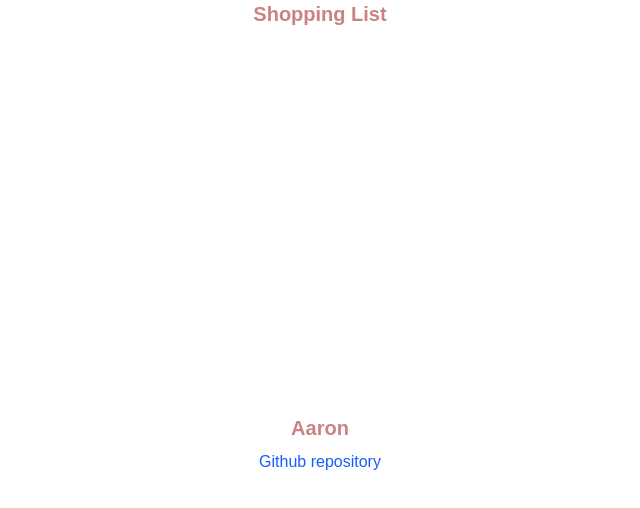
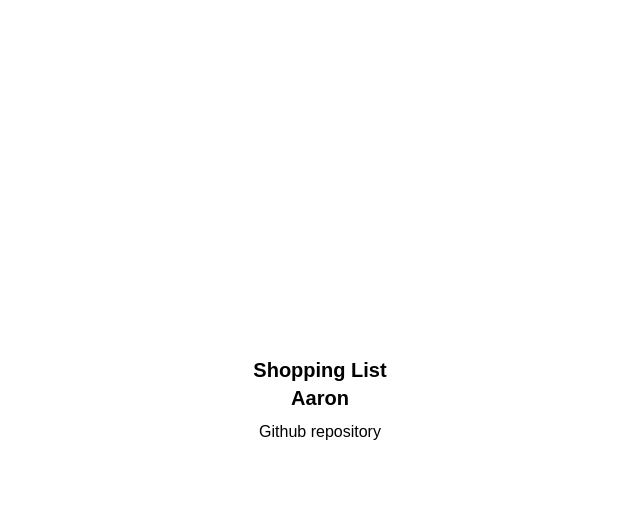
Before and after one commit to aaron-reid19/cprg306-assignments, a Next.js app: page /week-2 in a window 1280 px wide. Shown: the top 508 px of the page, without its empty margins (320-960 px from the left). Built offline with nearby package versions, Linux system fonts and the light colour scheme.

Commit message:
Made Some style changes

```diff
--- a/app/globals.css
+++ b/app/globals.css
@@ -2,7 +2,7 @@
 
 :root {
   --background: #ffffff;
-  --foreground: #ca8282;
+  --foreground: #171717;
 }
 
 @theme inline {
@@ -14,7 +14,7 @@
 
 @media (prefers-color-scheme: dark) {
   :root {
-    --background: #662828;
+    --background: #0a0a0a;
     --foreground: #ededed;
   }
 }
--- a/app/page.js
+++ b/app/page.js
@@ -1,13 +1,12 @@
-import Page from "./week-2/page";
+
 import Link from "next/link";
 export default function Home() {
   return (
-    <main >
+    <main className="bg-blue-900">
       <h1>CPRG 306: Web Development 2 - Assignments</h1>
     <p>
       <Link href="/week-2">Week 2 Assignment </Link>
     </p>
     </main>
-
   );
 }
--- a/app/week-2/page.js
+++ b/app/week-2/page.js
@@ -1,11 +1,11 @@
 import StudentInfo from "./studentinfo";
 
 export default function Page() {
+
   return (
-    <main className="flex min-h-screen flex-col items-center justify-center">
-      <h1 className="mb-4 text-xl font-semibold">Shopping List</h1>
-
+    <section className="flex min-h-screen items-center flex-col justify-center">
+      <h1 className="text-xl font-semibold text-black">Shopping List</h1>
       <StudentInfo />
-    </main>
+    </section>
   );
 }
--- a/app/week-2/studentinfo.js
+++ b/app/week-2/studentinfo.js
@@ -1,10 +1,10 @@
 import Link from "next/link";
 export default function StudentInfo(){
     return(
-    <section className="flex min-h-screen items-center flex-col justify-center">
-        <h2 className="text-xl font-semibold">Aaron</h2>
-        <p className="mt-2">
-            <Link href="https://github.com/aaron-reid19/cprg306-assignments" className="text-blue-600 hover:underline">
+    <section className="flex min-m-screen items-center flex-col justify-center">
+        <h2 className="text-xl font-semibold text-black" >Aaron</h2>
+        <p className="mt-2" >
+            <Link href="https://github.com/aaron-reid19/cprg306-assignments" className="text-black hover:underline">
             Github repository
             </Link>
         </p>
```
Also changed, not shown: app/layout.js (line endings or trailing spaces).
